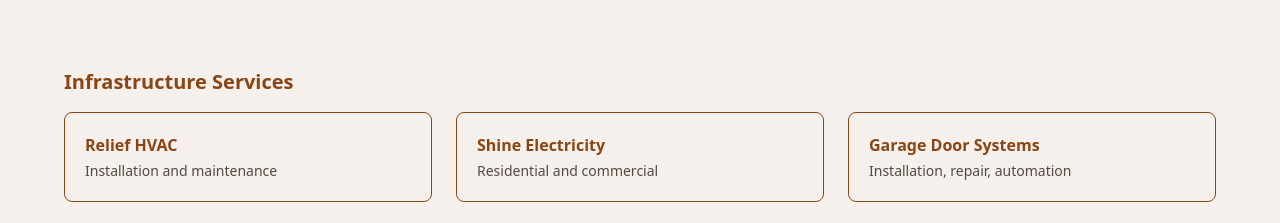
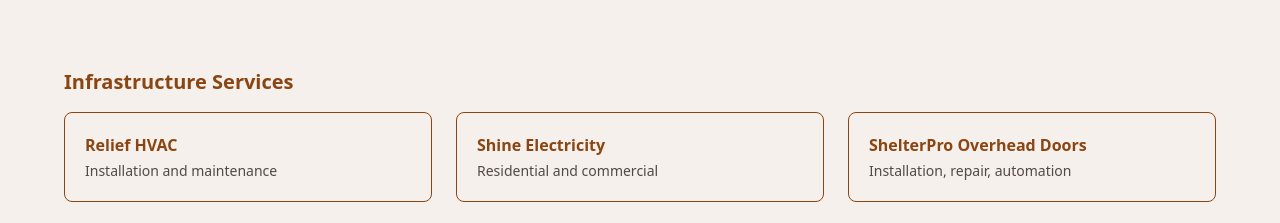
Before and after one commit to amoresmateo175/holding-amarg, a Next.js app: page / in a window 1280 px wide. Shown: the part 2680-2903 px from the top of the page. Built offline with nearby package versions, Linux system fonts and the light colour scheme.

Commit message:
Portfolio Section updated, ShelterPro Overhead Doors's href added

```diff
--- a/src/components/Portfolio.tsx
+++ b/src/components/Portfolio.tsx
@@ -29,7 +29,7 @@ const divisions: Division[] = [
     companies: [
       { name: "Relief HVAC", description: "Installation and maintenance", href: "https://relief-hvac.vercel.app/" },
       { name: "Shine Electricity", description: "Residential and commercial", href: "https://shine-electricity.vercel.app/" },
-      { name: "Garage Door Systems", description: "Installation, repair, automation" },
+      { name: "ShelterPro Overhead Doors", description: "Installation, repair, automation", href: "https://shelterpro-overheaddoors.vercel.app/" },
     ],
   },
   {
```
